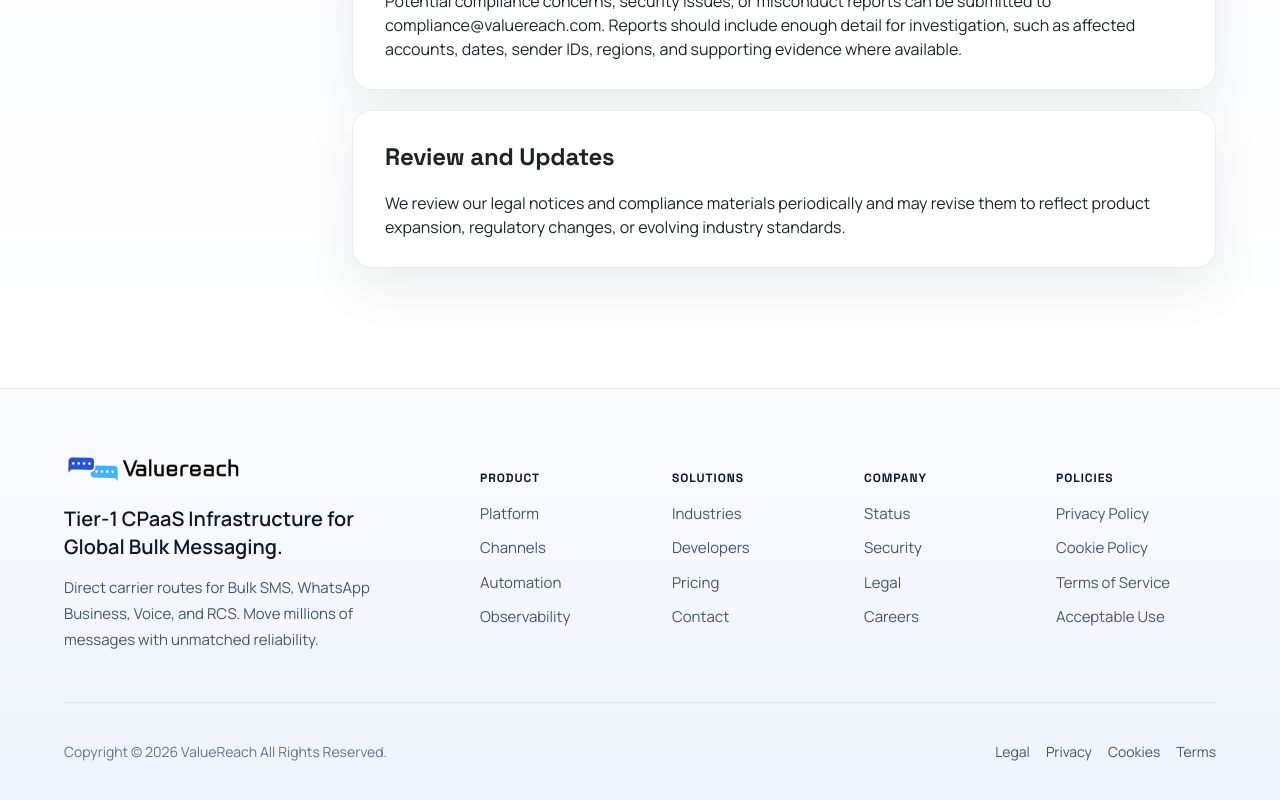
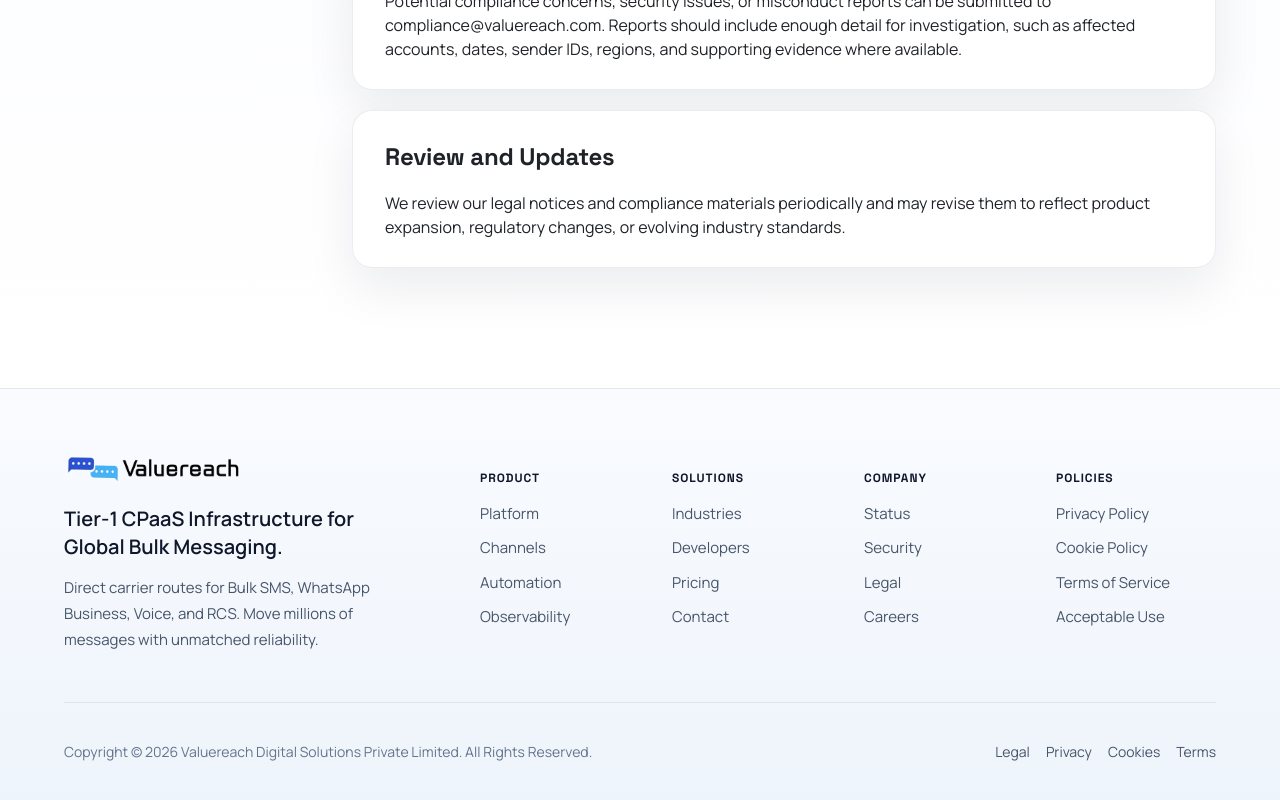
Before and after one commit to ravishekhar1095/value_reach, a React (Create React App) app in the folder value_reach/: page /legal/compliance in a window 1280 px wide. Shown: the part 985-1785 px from the top of the page. Built offline with nearby package versions, Linux system fonts and the light colour scheme.

Commit message:
Update copyright text to Valuereach Digital Solutions Private Limited

```diff
--- a/value_reach/src/Footer.js
+++ b/value_reach/src/Footer.js
@@ -68,7 +68,7 @@ function Footer() {
       </div>
 
       <div className="footer-bottom">
-        <p>Copyright © {new Date().getFullYear()} ValueReach All Rights Reserved.</p>
+        <p>Copyright © {new Date().getFullYear()} Valuereach Digital Solutions Private Limited. All Rights Reserved.</p>
         <div className="footer-legal-links">
           <Link to="/legal">Legal</Link>
           <Link to="/legal/privacy-policy">Privacy</Link>
```
Also changed, not shown: 1 other file (tests, documents, lock files or other folders).
